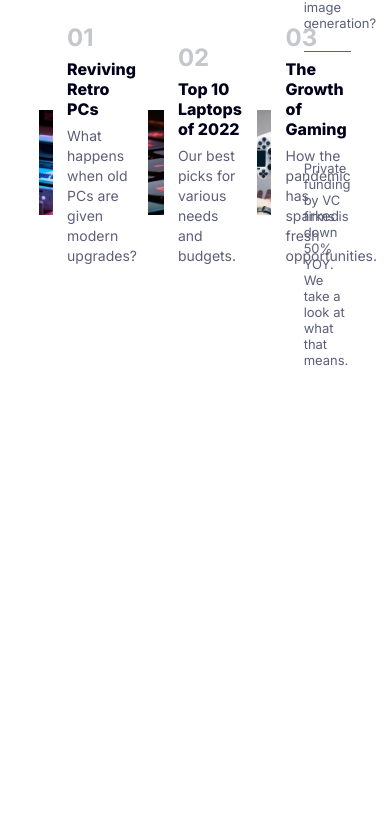
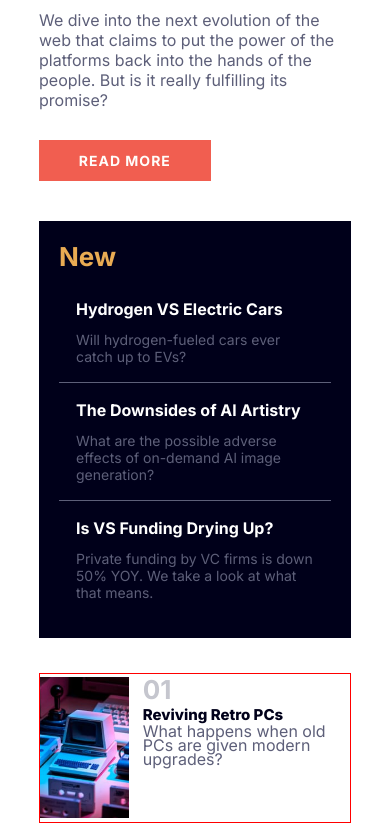
Before and after one commit to gabriel-1993/FrontendMentor, a plain HTML site: page 7/index.html in a window 390 px wide. Shown: the part 593-1429 px from the top of the page. Before the commit the page ends 981 px from the top, so only its background shows below. Drawn offline with Linux system fonts and the light colour scheme.

Commit message:
responsive:faltanUltimas3Cards

```diff
--- a/7/index.html
+++ b/7/index.html
@@ -5,7 +5,9 @@
     <meta http-equiv="X-UA-Compatible" content="IE=edge" />
     <meta name="viewport" content="width=device-width, initial-scale=1.0" />
     <link rel="stylesheet" href="./style.css" />
-    <title></title>
+    <link rel="stylesheet" href="./mediaqueries.css" />
+
+    <title>Challenge 7</title>
   </head>
   <body>
     <header>
@@ -36,11 +38,12 @@
         </div>
         <div class="div2">
           <h2>New</h2>
+          <div class="divCardsNew">
             <div>
               <h4>Hydrogen VS Electric Cars</h4>
               <p>Will hydrogen-fueled cars ever catch up to EVs?</p>
             </div>
-          <div>
+            <div class="divBorder">
               <h4>The Downsides of Al Artistry</h4>
               <p>
                 What are the possible adverse effects of on-demand Al image
@@ -53,6 +56,7 @@
                 Private funding by VC firms is down 50% YOY. We take a look at
                 what that means.
               </p>
+            </div>
           </div>
         </div>
       </div>
--- /dev/null
+++ b/7/mediaqueries.css
@@ -0,0 +1,177 @@
+@media (max-width: 992px) {
+  section {
+    gap: 23px;
+  }
+  .divContUp {
+    display: flex;
+    flex-direction: column;
+  }
+  .div1 {
+    width: 100%;
+  }
+  .div1__p {
+    gap: 10px;
+  }
+  /* contenedor azul oscuro  */
+  .div2 {
+    display: flex;
+    flex-direction: column;
+    width: 100%;
+  }
+  .div2 h2 {
+    text-align: center;
+    margin-bottom: 10px;
+  }
+  /* contenedor de las cards */
+  .divCardsNew {
+    display: flex;
+    justify-content: space-around;
+  }
+  /* cards */
+  .divCardsNew div {
+    width: 30%;
+    padding: 0px 18px;
+  }
+  .divBorder {
+    border-top: none;
+    border-bottom: none;
+    border-left: solid 1px var(--azul1);
+    border-right: solid 1px var(--azul1);
+  }
+  /* h1 the bright future...? -font size*/
+  .div1__h1 h1 {
+    font-size: 2.6rem;
+  }
+
+  /* div contenedor azul marino -padding -gap */
+
+  button {
+    width: 100%;
+  }
+
+  /* ultimas 3 cards */
+  .cardDown {
+    height: 140px;
+    width: 33%;
+  }
+  /* 01 02 03 de cada cards  */
+  .divContDown .cardDown .textCard span {
+    font-size: 20px;
+  }
+  .textCard {
+    justify-content: unset;
+    height: 100%;
+  }
+  .textCard h4 {
+    font-size: 15px;
+  }
+  .textCard p {
+    font-size: 16px;
+    line-height: 14px;
+  }
+}
+
+@media (max-width: 768px) {
+  /* section {
+    gap: 23px;
+  }
+  .divContUp {
+    display: flex;
+    flex-direction: column;
+  }
+  .div1 {
+    width: 100%;
+  } */
+  /* cambio imagen a mobile */
+  .div1__img {
+    background-image: url(./frontendMentor/assets/images/image-web-3-mobile.jpg);
+  }
+  /* div del texto en columna */
+  .div1__text {
+    flex-direction: column;
+  }
+  /* agrego width al h1 estaba en 50% */
+  .div1__h1,
+  .div1__h1 h1 {
+    width: 100%;
+  }
+  /* agrego width al P estaba en 50% */
+  .div1__p,
+  .div1__p p {
+    width: 100%;
+  }
+  button {
+    margin: 20px 0px;
+    width: 55%;
+  }
+
+  .div2 h2 {
+    text-align: unset;
+    margin-bottom: 10px;
+  }
+
+  .divCardsNew {
+    flex-direction: column;
+  }
+  .divCardsNew div {
+    width: 100%;
+    padding: 17px;
+  }
+
+  .divBorder {
+    border-top: solid 1px var(--azul1);
+    border-bottom: solid 1px var(--azul1);
+    border-left: none;
+    border-right: none;
+  }
+  .divContDown {
+    margin-top: 12px;
+    flex-direction: column;
+    gap: 15px;
+  }
+  .cardDown {
+    width: 100%;
+    height: 150px;
+  }
+
+  /*01 02 03 de cada cards  */
+  .divContDown .cardDown .textCard span {
+    font-size: 26px;
+  }
+  /* .div1__p {
+    gap: 10px;
+  }
+  /* contenedor azul oscuro  */
+  /* .div2 {
+    display: flex;
+    flex-direction: column;
+    width: 100%;
+  } */
+
+  /* contenedor de las cards */
+  /* .divCardsNew {
+    display: flex;
+    justify-content: space-around;
+  } */
+  /* cards */
+  /* .divCardsNew div {
+    width: 30%;
+    padding: 0px 18px;
+  }
+  .divBorder {
+    border-top: none;
+    border-bottom: none;
+    border-left: solid 1px var(--azul1);
+    border-right: solid 1px var(--azul1);
+  } */
+  /* h1 the bright future...? -font size*/
+  /* .div1__h1 h1 {
+    font-size: 2.6rem;
+  } */
+
+  /* div contenedor azul marino -padding -gap */
+  /*
+  button {
+    width: 100%;
+  } */
+}
--- a/7/style.css
+++ b/7/style.css
@@ -26,7 +26,7 @@ header {
   align-items: center;
   justify-content: space-between;
 }
-/* letra a la izquierda del header */
+/* *********************** letra a la izquierda del header *********************/
 .wHeader {
   font-size: 40px;
   font-weight: 800;
@@ -45,10 +45,10 @@ nav a {
 nav a:hover {
   color: var(--rojo);
 }
-/* contenedor general luego del header */
+/* *******************************************contenedor general luego del header */
 section {
   width: 100%;
-  height: calc(100vh - 76px);
+  min-height: 100vh;
   display: flex;
   flex-direction: column;
   justify-content: center;
@@ -56,14 +56,14 @@ section {
   gap: 55px;
 }
 
-/* contenedor de los cuatro divs de  arriba */
+/************************************** contenedor de los cuatro divs de  arriba */
 .divContUp {
   width: 80%;
   height: 70%;
   display: flex;
   gap: 20px;
 }
-/* contenedor izquierdo, sin el nav azul de la derecha */
+/*************************** contenedor izquierdo, sin el nav azul de la derecha */
 .div1 {
   width: 72%;
   display: flex;
@@ -72,8 +72,12 @@ section {
 }
 /* contenedor Azul lado derecho: New y sus tres contenidos a la derecha en la parte de arriba */
 .div2 {
+  display: flex;
+  flex-direction: column;
+  justify-content: space-around;
   padding: 20px;
   width: 28%;
+  height: auto;
   background-color: var(--azul2);
 }
 /* h2 NEW */
@@ -81,20 +85,23 @@ section {
   color: var(--naranja);
   font-size: 26px;
 }
+
 /* cards del contenedor azul oscuro */
-.div2 div {
-  padding: 20px 0px;
+.divCardsNew div {
+  padding: 18px 0px;
   display: flex;
   flex-direction: column;
-  gap: 8px;
+  gap: 12px;
 }
-.div2 :nth-child(3) {
+.divBorder {
   border-top: solid 1px var(--azul1);
   border-bottom: solid 1px var(--azul1);
 }
+/* lado derecho contenedor azul */
 
 .div2 div h4 {
   color: #fff;
+  font-size: 1rem;
 }
 
 .div2 div h4:hover {
@@ -104,7 +111,7 @@ section {
 
 .div2 div p {
   color: var(--azul1);
-  font-size: 13px;
+  font-size: 14px;
 }
 
 /* imagen mas grande */
@@ -120,6 +127,7 @@ section {
 .div1__text {
   display: flex;
   gap: 20px;
+  height: auto;
 }
 .div1__h1 {
   width: 50%;
@@ -134,9 +142,9 @@ section {
   justify-content: space-between;
 }
 .div1__h1 h1 {
-  font-size: 44px;
+  font-size: 3rem;
   font-weight: 800;
-  width: 80%;
+  width: min(300px, 100%);
   color: var(--azul2);
 }
 .div1__p p {
@@ -147,7 +155,7 @@ button {
   font-size: 14px;
   font-weight: 700;
   padding: 12px;
-  width: 50%;
+  width: 200px;
   background-color: var(--rojo);
   color: var(--blanco);
   cursor: pointer;
@@ -171,26 +179,27 @@ button:hover {
   width: 30%;
   justify-content: center;
   align-items: center;
+  border: solid red 1px;
 }
 
 /* las imagenes de cada una */
 .imgCard1 {
-  height: 105px;
-  width: 100px;
+  height: 95%;
+  width: 30%;
   background-size: cover;
   background-image: url(./frontendMentor/assets/images/image-retro-pcs.jpg);
   background-position: center;
 }
 .imgCard2 {
-  height: 105px;
-  width: 100px;
+  height: 95%;
+  width: 30%;
   background-size: cover;
   background-image: url(./frontendMentor/assets/images/image-top-laptops.jpg);
   background-position: center;
 }
 .imgCard3 {
-  height: 105px;
-  width: 100px;
+  height: 95%;
+  width: 30%;
   background-size: cover;
   background-image: url(./frontendMentor/assets/images/image-gaming-growth.jpg);
   background-position: center;
@@ -199,11 +208,10 @@ button:hover {
 /* div lado derecho con texto */
 .textCard {
   width: 70%;
-  height: 90%;
+  height: 100%;
   display: flex;
   flex-direction: column;
-  justify-content: flex-end;
-  gap: 7px;
+  justify-content: space-around;
 }
 
 /* 01 02 03 de cada cards  */
@@ -217,6 +225,7 @@ button:hover {
   color: var(--azul2);
   font-weight: 800;
   cursor: pointer;
+  font-size: 1rem;
 }
 .textCard h4:hover {
   color: var(--rojo);
```
Lines whose indentation alone changed are shown as unchanged.
